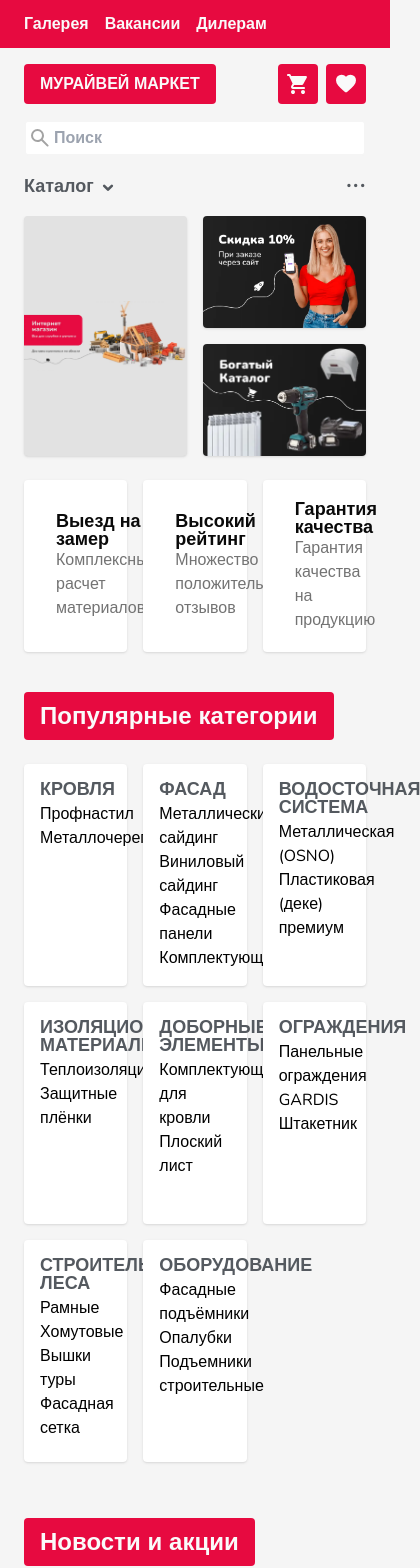
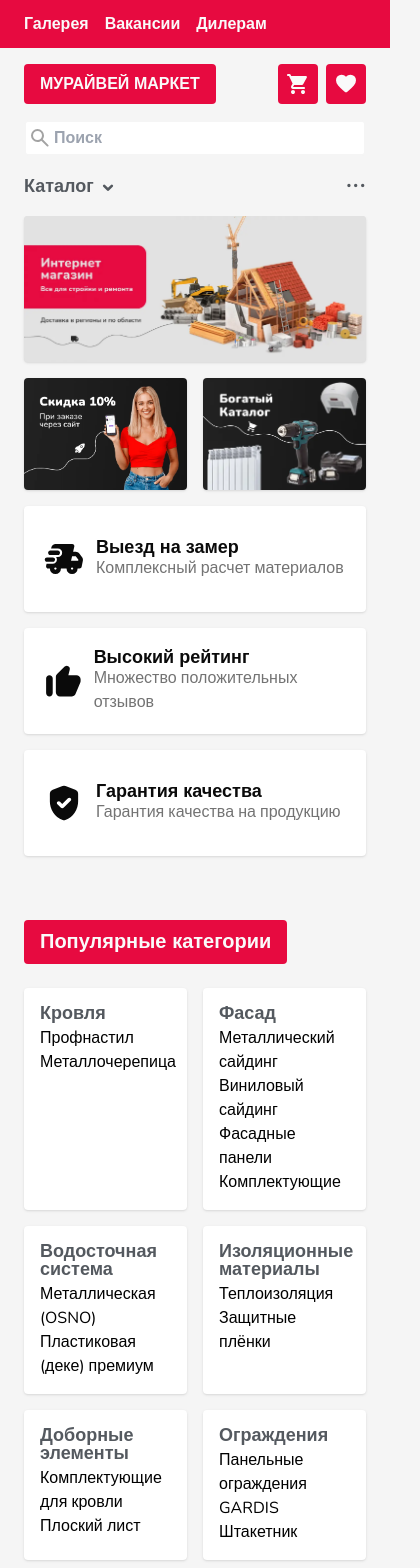
Before and after one commit to oiwy/muravei-market, a Next.js app: page / in a window 390 px wide. Shown: the top 1568 px of the page, 420 px wide, since content can reach past the window. Built offline with nearby package versions, Linux system fonts and the light colour scheme.

Commit message:
feat: update Home

```diff
--- a/src/app/page.tsx
+++ b/src/app/page.tsx
@@ -1,5 +1,8 @@
+"use client";
+
 import Image from "next/image";
 import Link from "next/link";
+import { YMaps, Map, Placemark } from "@pbe/react-yandex-maps";
 
 import { features, plates } from "./response";
 
@@ -8,9 +11,9 @@ const Home = () => {
     <>
       <section>
         <div className="container">
-          <div className="grid grid-flow-col grid-rows-2 gap-4">
+          <div className="grid grid-flow-col-dense grid-cols-2 grid-rows-[auto,1fr] gap-4">
             <Image
-              className="row-span-2 h-full rounded bg-[rgb(226,226,226)] object-contain shadow"
+              className="col-span-2 row-span-1 h-full rounded bg-[rgb(226,226,226)] object-cover object-left shadow md:row-span-2"
               src="/hero-1.webp"
               width={916}
               height={429}
@@ -32,7 +35,8 @@ const Home = () => {
               alt="small-2"
             />
           </div>
-          <div className="grid grid-cols-3 gap-4 py-6">
+
+          <div className="grid grid-cols-1 grid-rows-3 gap-4 pb-8 pt-4 sm:grid-cols-3 sm:grid-rows-1">
             {features.map(
               (feature: {
                 title: string;
@@ -41,7 +45,7 @@ const Home = () => {
               }) => (
                 <div
                   key={feature.title}
-                  className="flex items-center gap-3 rounded bg-white p-5 shadow"
+                  className="col-span-1 flex items-center gap-3 rounded bg-white p-5 shadow"
                 >
                   <svg
                     className="size-10 fill-neutral-950"
@@ -53,11 +57,13 @@ const Home = () => {
                   >
                     <path d={feature.icon} />
                   </svg>
-                  <div>
-                    <h3 className="text-lg font-bold leading-none text-neutral-950">
+                  <div className="flex flex-col justify-center">
+                    <h3 className="text-lg font-extrabold leading-none text-neutral-950">
                       {feature.title}
                     </h3>
-                    <p className="text-neutral-500">{feature.description}</p>
+                    <p className="block text-neutral-500 sm:hidden xl:block">
+                      {feature.description}
+                    </p>
                   </div>
                 </div>
               ),
@@ -67,11 +73,11 @@ const Home = () => {
       </section>
 
       <section>
-        <div className="container py-4">
-          <h2 className="inline-block rounded bg-primary px-4 py-2 text-2xl font-black text-neutral-50">
+        <div className="container py-8">
+          <h2 className="inline-block rounded bg-primary px-4 py-2 text-xl font-black text-neutral-50 sm:text-2xl">
             Популярные категории
           </h2>
-          <div className="grid grid-flow-row-dense grid-cols-3 grid-rows-3 gap-4 py-6">
+          <div className="grid grid-flow-row-dense auto-rows-auto grid-cols-2 gap-4 pt-6 lg:grid-cols-3">
             {plates.map((plate) => (
               <div
                 key={plate.title}
@@ -79,7 +85,7 @@ const Home = () => {
               >
                 <Link
                   href={`/${plate.title}`}
-                  className="text-lg font-extrabold uppercase leading-none text-secondary"
+                  className="text-lg font-extrabold leading-none text-secondary"
                 >
                   {plate.title}
                 </Link>
@@ -99,11 +105,40 @@ const Home = () => {
         </div>
       </section>
 
-      <section>
+      {/* <section>
         <div className="container py-4">
           <h2 className="inline-block rounded bg-primary px-4 py-2 text-2xl font-black text-neutral-50">
             Новости и акции
           </h2>
+        </div>
+      </section> */}
+
+      <section>
+        <div className="container py-8">
+          <h2 className="inline-block rounded bg-primary px-4 py-2 text-xl font-black text-neutral-50 sm:text-2xl">
+            Мы тут
+          </h2>
+          <div className="mt-6 h-[400px] w-full overflow-hidden rounded shadow-md">
+            <YMaps>
+              <Map
+                defaultState={{
+                  center: [55.006786, 82.972837],
+                  zoom: 13,
+                  controls: ["zoomControl", "fullscreenControl"],
+                }}
+                modules={["control.ZoomControl", "control.FullscreenControl"]}
+                className="h-full w-full"
+              >
+                <Placemark
+                  geometry={[55.006786, 82.972837]}
+                  options={{
+                    preset: "islands#redDotIcon",
+                    iconColor: "#e70a40",
+                  }}
+                />
+              </Map>
+            </YMaps>
+          </div>
         </div>
       </section>
     </>
```
